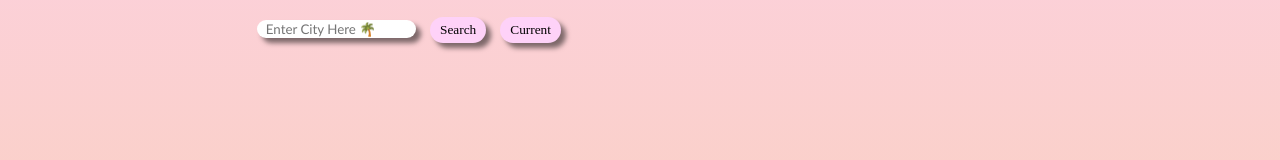
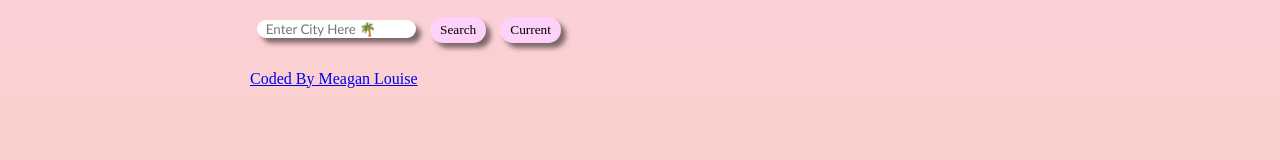
Before and after one commit to meaganlouise/weather-react, a React (Create React App) app: page / in a window 1280 px wide. Shown: the part 542-702 px from the top of the page. Built offline with nearby package versions, Linux system fonts and the light colour scheme.

Commit message:
Added Github link

```diff
--- a/src/Weather.js
+++ b/src/Weather.js
@@ -52,6 +52,9 @@ export default function Weather() {
                 Current
               </button>
             </form>
+            <a href={"https://github.com/meaganlouise/weather-react"}>
+              Coded By Meagan Louise
+            </a>
           </div>
         </div>
       </div>
```
Also changed, not shown: 1 other file (tests, documents, lock files or other folders).
